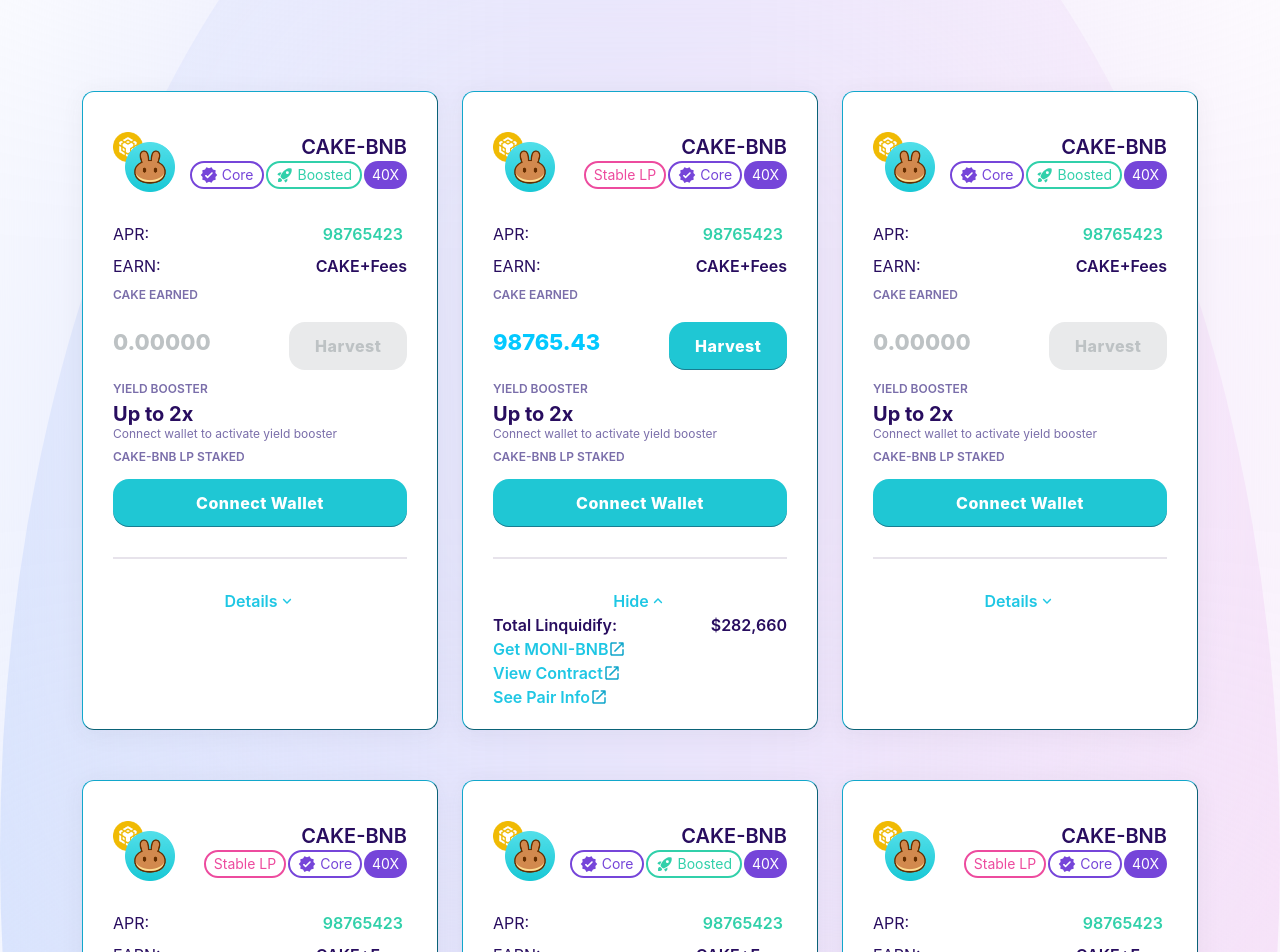
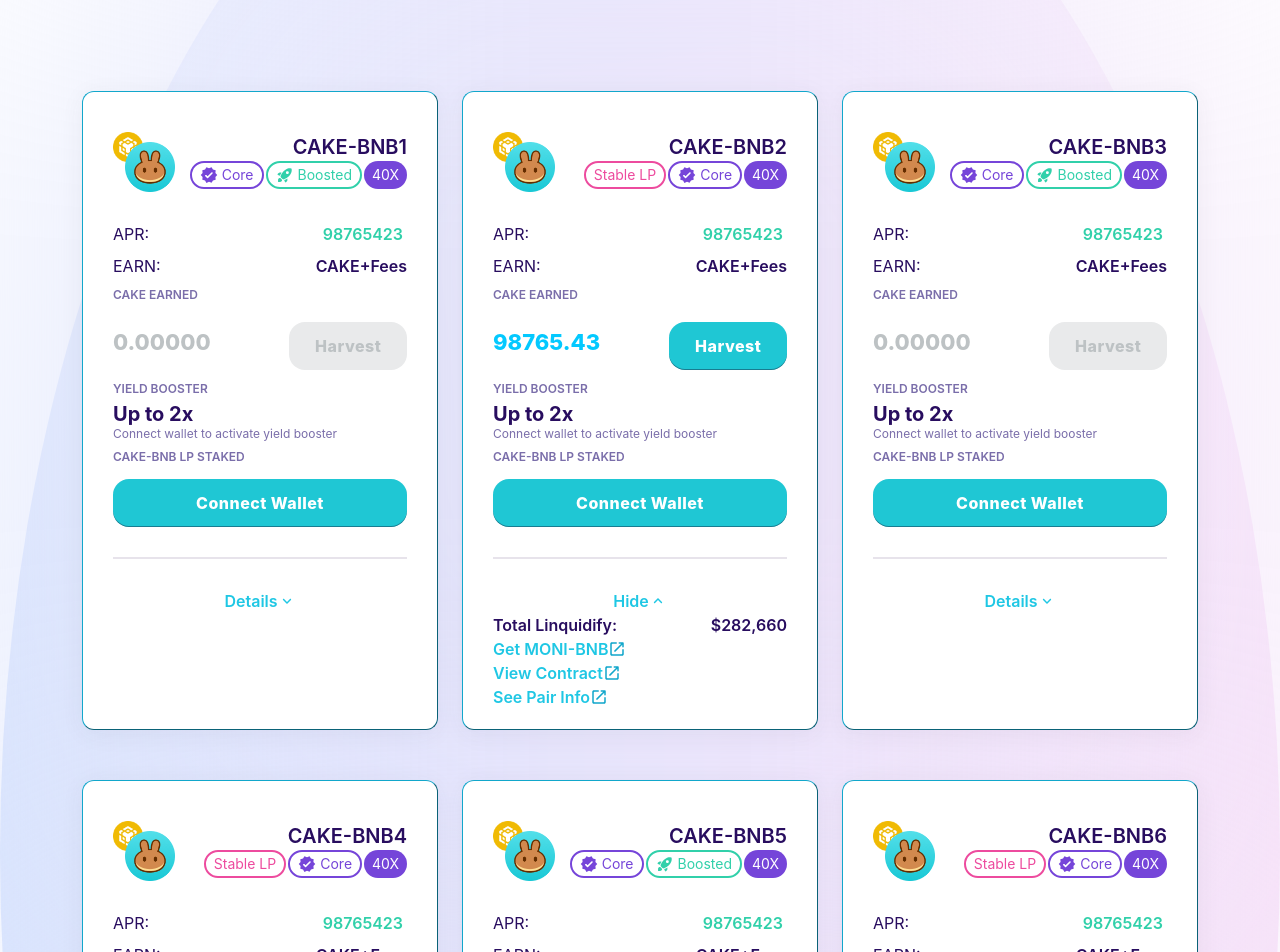
Before and after one commit to dreamdev2427/Frf-clone-main, a React (Create React App) app: page /volts in a window 1280 px wide. Shown: the part 280-1232 px from the top of the page. Built offline with nearby package versions, Linux system fonts and the light colour scheme.

Commit message:
navigating

```diff
--- a/src/pages/Home.jsx
+++ b/src/pages/Home.jsx
@@ -1,7 +1,10 @@
 import Header from "../components/Header";
 import Footer from "../components/Footer";
+import { useNavigate } from "react-router-dom";
 
 function Home() {
+  const navigate = useNavigate();
+
   return (
     <div className="voults">
       <section className="main-page">
@@ -487,7 +490,7 @@
             </div>
             <div className="row second-row">
               <div className="col-sm-6 col-lg-4 column">
-                <div className="card">
+                <div className="card" onClick={() => navigate("/volts#volt1")}>
                   <div className="card-top">
                     {/* <div className="zigzag"></div> */}
                     <h5 className="top-head">Volt 1</h5>
@@ -528,7 +531,7 @@
                 </div>
               </div>
               <div className="col-sm-6 col-lg-4 column">
-                <div className="card">
+                <div className="card" onClick={() => navigate("/volts#volt2")}>
                   <div className="card-top">
                     <h5 className="top-head">Volt 2</h5>
                   </div>
@@ -568,7 +571,7 @@
                 </div>
               </div>
               <div className="col-sm-6 col-lg-4 column">
-                <div className="card">
+                <div className="card" onClick={() => navigate("/volts#volt3")}>
                   <div className="card-top">
                     <h5 className="top-head">Volt 3</h5>
                   </div>
@@ -608,7 +611,7 @@
                 </div>
               </div>
               <div className="col-sm-6 col-lg-4 column">
-                <div className="card">
+                <div className="card" onClick={() => navigate("/volts#volt4")}>
                   <div className="card-top">
                     <h5 className="top-head">Volt 4</h5>
                   </div>
@@ -648,7 +651,7 @@
                 </div>
               </div>
               <div className="col-sm-6 col-lg-4 column">
-                <div className="card">
+                <div className="card" onClick={() => navigate("/volts#volt5")}>
                   <div className="card-top">
                     <h5 className="top-head">Volt 5</h5>
                   </div>
@@ -689,7 +692,7 @@
                 </div>
               </div>
               <div className="col-sm-6 col-lg-4 column">
-                <div className="card">
+                <div className="card" onClick={() => navigate("/volts#volt6")}>
                   <div className="card-top">
                     <h5 className="top-head">Volt 6</h5>
                   </div>
--- a/src/pages/Volts.jsx
+++ b/src/pages/Volts.jsx
@@ -19,7 +19,7 @@
             </div>
             <div className="row second-row">
               <div className="col-sm-6 col-lg-4 column">
-                <div className="voltcard">
+                <div className="voltcard" id="volt1">
                   <div className="card-top">
                     <div className="top-letf">
                       <img
@@ -34,7 +34,7 @@
                       />
                     </div>
                     <div className="top-right">
-                      <h2 className="card-title">CAKE-BNB</h2>
+                      <h2 className="card-title">CAKE-BNB1</h2>
                       <div className="badges">
                         <div className="core-badge">
                           <div className="badge-content core-badge-content">
@@ -96,7 +96,7 @@
                 </div>
               </div>
               <div className="col-sm-6 col-lg-4 column">
-                <div className="voltcard">
+                <div className="voltcard" id="volt2">
                   <div className="card-top">
                     <div className="top-letf">
                       <img
@@ -111,7 +111,7 @@
                       />
                     </div>
                     <div className="top-right">
-                      <h2 className="card-title">CAKE-BNB</h2>
+                      <h2 className="card-title">CAKE-BNB2</h2>
                       <div className="badges">
                         <div className="stable-badge">
                           <div className="badge-content stable-badge-content">
@@ -185,7 +185,7 @@
               </div>
 
               <div className="col-sm-6 col-lg-4 column">
-                <div className="voltcard">
+                <div className="voltcard" id="volt3">
                   <div className="card-top">
                     <div className="top-letf">
                       <img
@@ -200,7 +200,7 @@
                       />
                     </div>
                     <div className="top-right">
-                      <h2 className="card-title">CAKE-BNB</h2>
+                      <h2 className="card-title">CAKE-BNB3</h2>
                       <div className="badges">
                         <div className="core-badge">
                           <div className="badge-content core-badge-content">
@@ -262,7 +262,7 @@
                 </div>
               </div>
               <div className="col-sm-6 col-lg-4 column">
-                <div className="voltcard">
+                <div className="voltcard" id="volt4">
                   <div className="card-top">
                     <div className="top-letf">
                       <img
@@ -277,7 +277,7 @@
                       />
                     </div>
                     <div className="top-right">
-                      <h2 className="card-title">CAKE-BNB</h2>
+                      <h2 className="card-title">CAKE-BNB4</h2>
                       <div className="badges">
                         <div className="stable-badge">
                           <div className="badge-content stable-badge-content">
@@ -351,7 +351,7 @@
               </div>
 
               <div className="col-sm-6 col-lg-4 column">
-                <div className="voltcard">
+                <div className="voltcard" id="volt5">
                   <div className="card-top">
                     <div className="top-letf">
                       <img
@@ -366,7 +366,7 @@
                       />
                     </div>
                     <div className="top-right">
-                      <h2 className="card-title">CAKE-BNB</h2>
+                      <h2 className="card-title">CAKE-BNB5</h2>
                       <div className="badges">
                         <div className="core-badge">
                           <div className="badge-content core-badge-content">
@@ -428,7 +428,7 @@
                 </div>
               </div>
               <div className="col-sm-6 col-lg-4 column">
-                <div className="voltcard">
+                <div className="voltcard" id="volt6">
                   <div className="card-top">
                     <div className="top-letf">
                       <img
@@ -443,7 +443,7 @@
                       />
                     </div>
                     <div className="top-right">
-                      <h2 className="card-title">CAKE-BNB</h2>
+                      <h2 className="card-title">CAKE-BNB6</h2>
                       <div className="badges">
                         <div className="stable-badge">
                           <div className="badge-content stable-badge-content">
```
